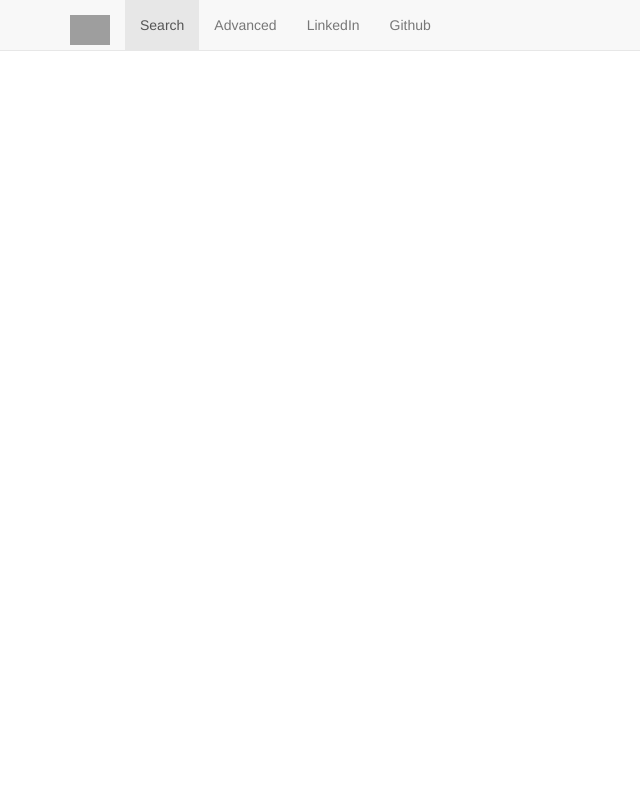
After one commit to TanjidIslam/Github-Search, a Flask app: template breqwatrapp/templates/base.html in a window 1280 px wide. The commit adds this page. Shown: the whole page, without its empty margins (0-640 px from the left). Run offline with Flask 2, Linux system fonts and the light colour scheme; the template is opened without the code that fills it, so the values that code supplies are empty; some libraries are stand-ins or nearby versions; grey boxes are pictures that could not be loaded.

Commit message:
Header, footer, custom fonts added

```diff
--- a/breqwatrapp/__init__.py
+++ b/breqwatrapp/__init__.py
@@ -3,6 +3,4 @@ from flask import Flask
 app = Flask(__name__, static_url_path='')
 
 
-@app.route('/')
-def hello_world():
-    return "hello world"
+from breqwatrapp.views import views
--- /dev/null
+++ b/breqwatrapp/static/js/font.js
@@ -0,0 +1,14 @@
+/**
+ * Created by Tanjid Islam on 29/04/2016.
+ */
+WebFontConfig = {
+    google: {families: ['Ubuntu:700,400:latin']}
+};
+(function () {
+    var wf = document.createElement('script');
+    wf.src = 'https://ajax.googleapis.com/ajax/libs/webfont/1/webfont.js';
+    wf.type = 'text/javascript';
+    wf.async = 'true';
+    var s = document.getElementsByTagName('script')[0];
+    s.parentNode.insertBefore(wf, s);
+})();
--- a/breqwatrapp/static/stylesheet/base.css
+++ b/breqwatrapp/static/stylesheet/base.css
@@ -0,0 +1,53 @@
+/* Sticky footer styles
+-------------------------------------------------- */
+html {
+    position: relative;
+    min-height: 100%;
+}
+
+body {
+    /* Margin bottom by footer height */
+    margin-bottom: 60px;
+    font-family: 'Roboto', sans-serif;
+}
+
+.footer {
+    position: absolute;
+    bottom: 0;
+    width: 100%;
+    /* Set the fixed height of the footer here */
+    height: 60px;
+    background-color: #f5f5f5;
+    margin-top: 15px;
+}
+
+/* Custom page CSS
+-------------------------------------------------- */
+
+body > .container {
+    padding: 60px 15px;
+}
+
+.container .text-muted {
+    margin: 20px;
+}
+
+.footer > .container {
+    padding-right: 15px;
+    padding-left: 15px;
+}
+
+code {
+    font-size: 80%;
+}
+
+
+/* img CSS for the logo
+-------------------------------------------------- */
+.img:not (.png) {
+    height: 340px;
+}
+
+.navbar-brand > img {
+    height: 150%;
+}
--- a/breqwatrapp/templates/base.html
+++ b/breqwatrapp/templates/base.html
@@ -3,7 +3,7 @@
 <head>
     <meta charset="UTF-8">
     <title>breqwatr - Github Search</title>
-    <link type="text/css" rel="stylesheet" href="css/base.css"/>
+    <link type="text/css" rel="stylesheet" href="stylesheet/base.css"/>
 
     <!-- Links for Roboto and Ubuntu font from Google font API -->
     <link href="https://fonts.googleapis.com/css?family=Roboto" rel='stylesheet' type='text/css'>
@@ -13,10 +13,13 @@
           integrity="sha384-1q8mTJOASx8j1Au+a5WDVnPi2lkFfwwEAa8hDDdjZlpLegxhjVME1fgjWPGmkzs7" crossorigin="anonymous">
 </head>
 <body>
-<header></header>
-{% block content %}
-{% endblock %}
-<footer></footer>
-{% include 'jslibraries' %}
+    <header>{% include "header.html" %}</header>
+
+    {% block content %}
+    {% endblock %}
+
+    <footer>{% include "footer.html" %}</footer>
+
+    {% include "jslibraries.html" %}
 </body>
 </html>
--- /dev/null
+++ b/breqwatrapp/templates/footer.html
@@ -0,0 +1,3 @@
+<div class="container">
+    <p class="text-muted">&copy; Copyright reserved to <span>Tanjid</span></p>
+</div>
--- /dev/null
+++ b/breqwatrapp/templates/header.html
@@ -0,0 +1,24 @@
+<nav class="navbar navbar-default navbar-fixed-top">
+    <div class="container">
+        <div class="navbar-header">
+            <button type="button" class="navbar-toggle collapsed" data-toggle="collapse" data-target="#navbar"
+                    aria-expanded="false" aria-controls="navbar">
+                <span class="sr-only">Toggle navigation</span>
+                <span class="icon-bar"></span>
+                <span class="icon-bar"></span>
+                <span class="icon-bar"></span>
+                <span class="icon-bar"></span>
+            </button>
+            <a class="navbar-brand" href="/"><img
+                    src="https://breqwatr.com/wp-content/uploads/2015/04/Breqwatr_logo-SVG.svg"></a>
+        </div>
+        <div id="navbar" class="collapse navbar-collapse">
+            <ul class="nav navbar-nav">
+                <li class="active"><a href="/">Search</a></li>
+                <li><a href="/advanced">Advanced</a></li>
+                <li><a href="https://www.linkedin.com/in/tanjidislam">LinkedIn</a></li>
+                <li><a href="https://github.com/TanjidIslam">Github</a></li>
+            </ul>
+        </div>
+    </div>
+</nav>
```
Also changed, not shown: breqwatrapp/views/views.py (added, +7 -0 lines), breqwatrapp/static/font/Typo_Round_Bold_Demo.otf (added), breqwatrapp/static/font/Typo_Round_Bold_Italic_Demo.otf (added), breqwatrapp/static/font/Typo_Round_Italic_Demo.otf (added), breqwatrapp/static/font/Typo_Round_Light_Demo.otf (added), breqwatrapp/static/font/Typo_Round_Light_Italic_Demo.otf (added), breqwatrapp/static/font/Typo_Round_Regular_Demo.otf (added), breqwatrapp/static/font/Typo_Round_Thin_Demo.otf (added), breqwatrapp/static/font/Typo_Round_Thin_Italic Demo.otf (added).
